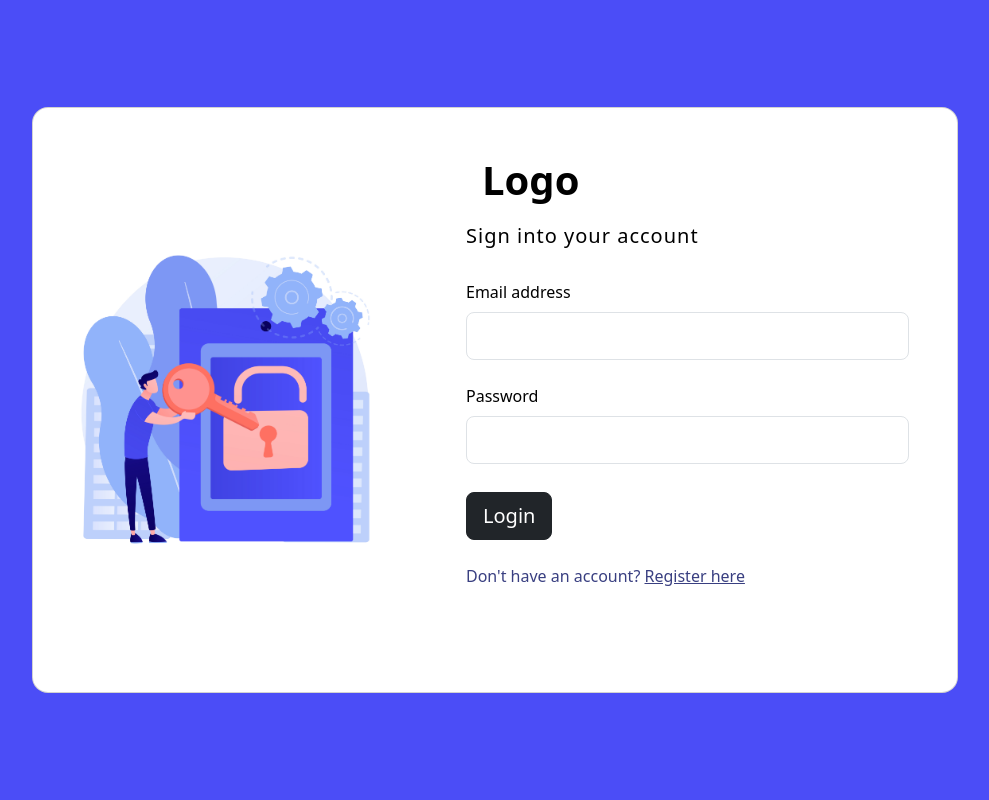
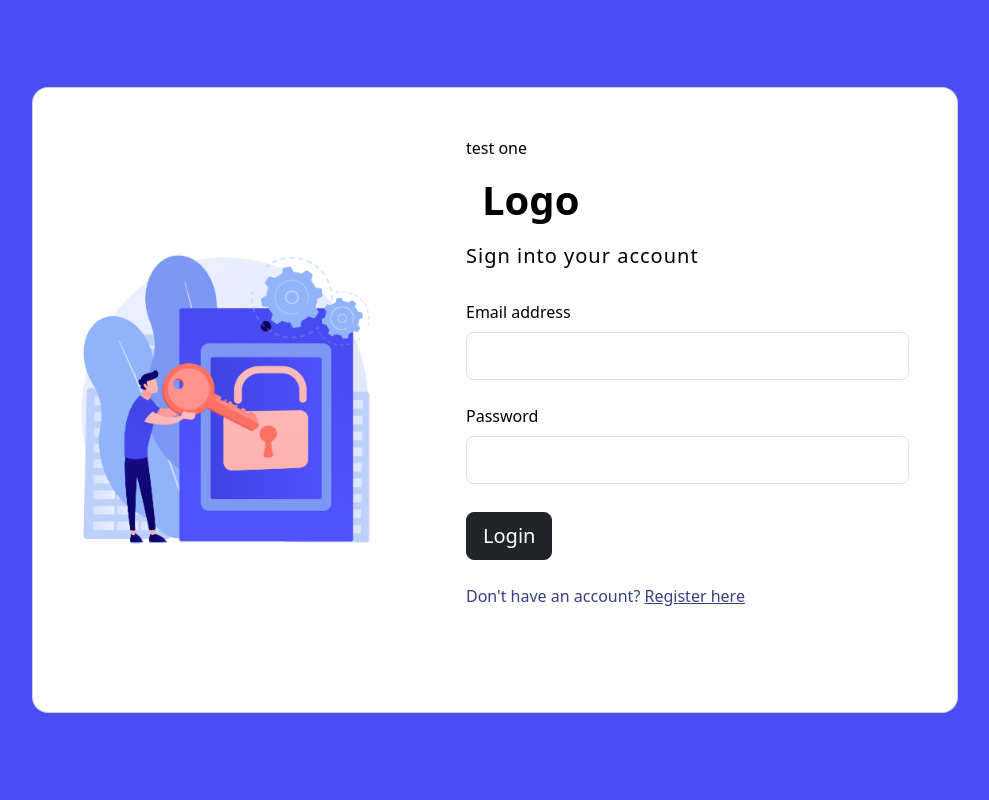
Before and after one commit to shadowww2802/task_management, a PHP site: page /HomeScreen.php in a window 1280 px wide. Shown: the whole page, without its empty margins (145-1134 px from the left). Run offline with PHP 8.4, Linux system fonts and the light colour scheme.

Commit message:
another test

```diff
--- a/HomeScreen.php
+++ b/HomeScreen.php
@@ -18,6 +18,7 @@
               </div>
               <div class="col-md-6 col-lg-7 d-flex align-items-center">
                 <div class="card-body p-4 p-lg-5 text-black">
+                  <p>test one</p>
 
                   <form>
 
```
